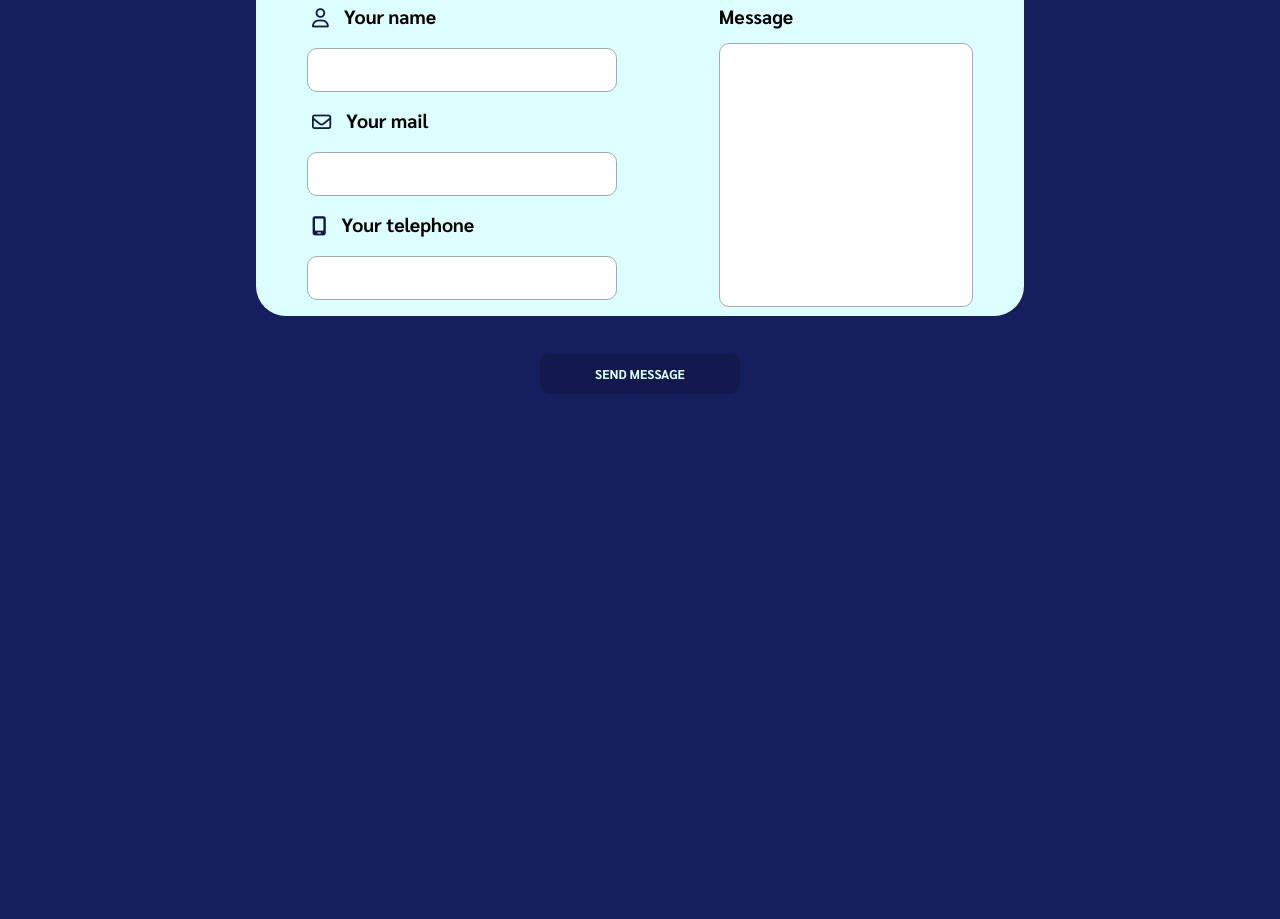
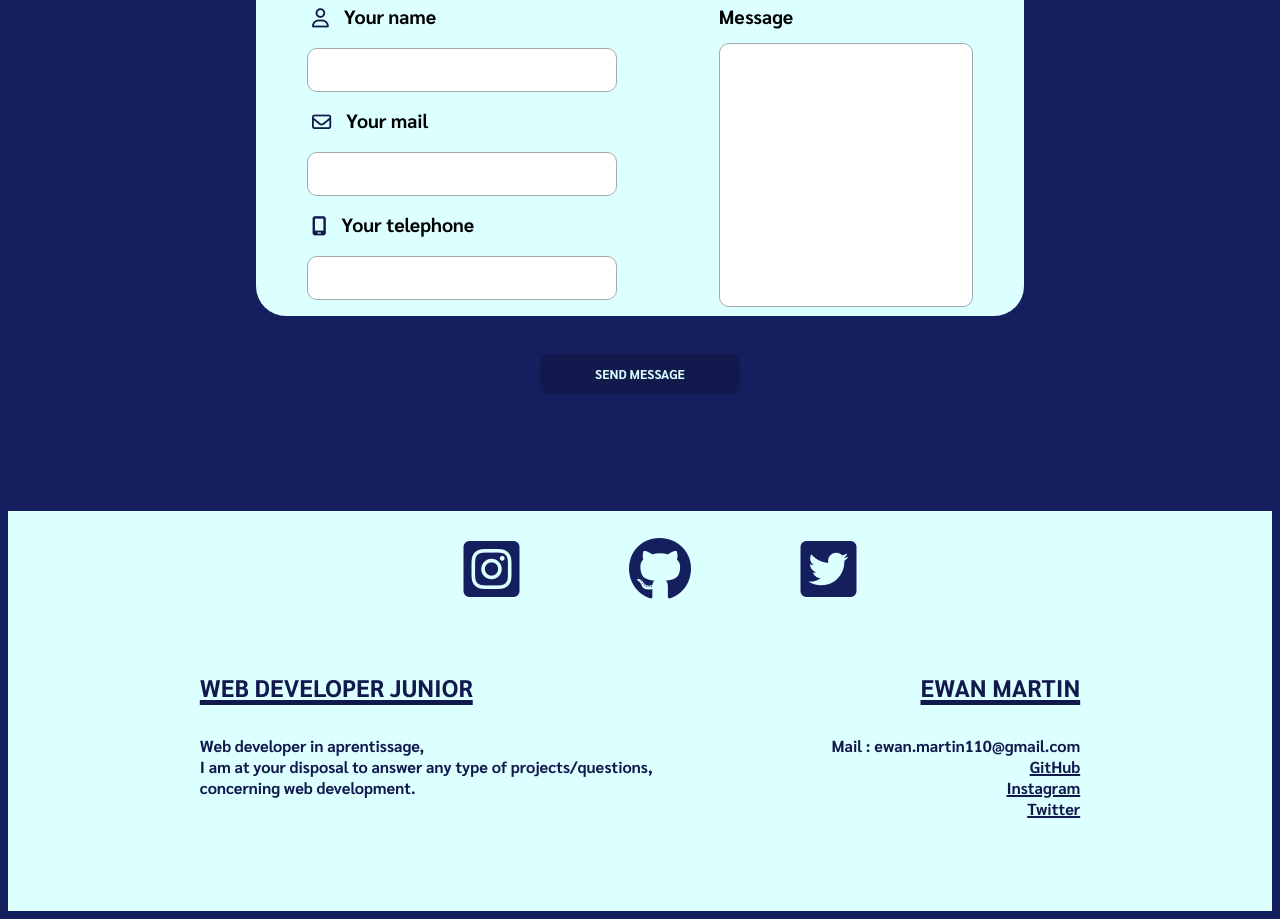
Before and after one commit to Ewan-Mrt/Portfolio, a plain HTML site: page index.html in a window 1280 px wide. Shown: the part 3710-4629 px from the top of the page. Before the commit the page ends 4165 px from the top, so only its background shows below. Drawn offline with Linux system fonts and the light colour scheme.

Commit message:
Footer HTML & CSS

```diff
--- a/index.html
+++ b/index.html
@@ -167,6 +167,36 @@
                 </div>
             </form>
         </section>
+
+        <footer>
+            <header>
+                <ul>
+                    <li><a href="https://instagram.com/mrt.ewan"><i class="fa-brands fa-square-instagram fa-4x"></i></i></a></li>
+                    <li id="middle"><a href="https://github.com/Ewan-Mrt"><i class="fa-brands fa-github fa-4x"></i></a></li>
+                    <li><a href="https://twitter.com/mrt_ewan"><i class="fa-brands fa-square-twitter fa-4x"></i></i></a></li>
+
+                </ul>
+            </header>
+            <section>
+                <article id="Me">
+                    <h4>Web Developer Junior</h4>
+                    <p>
+                        Web developer in aprentissage, <br>
+                        I am at your disposal to answer any type of projects/questions,<br>
+                        concerning web development.<br>
+                    </p>
+                </article>
+                <article id="Contact">
+                    <h4>Ewan Martin</h4>
+                    <p>Mail : ewan.martin110@gmail.com <br/>
+                       <a href="https://github.com/Ewan-Mrt">GitHub</a> <br/>
+                       <a href="https://instagram.com/mrt.ewan">Instagram</a> <br/>
+                       <a href="https://twitter.com/mrt_ewan">Twitter</a> <br/>
+                    </p>
+                </article>
+
+            </section>
+        </footer>
     </span>
     <!-- LIB -->
     <script src="./assets/lib/locomotive-scroll.min.js"></script>
--- a/style.css
+++ b/style.css
@@ -3,10 +3,10 @@ body{
     background-color: #151F5E;
     font-family: 'Sarabun', Arial;
     margin-top: 0%;
+    overflow-x: hidden;
 }
 
 /* Fonts */
-
 @font-face {
     font-family: 'Sarabun';
     src: url(assets/fonts/Sarabun-Regular.ttf);
@@ -24,7 +24,6 @@ body{
 }
 
 /* Personalization */
-
 *::selection{
     background-color: #70d6d6;
     color: #11194D;
@@ -133,7 +132,6 @@ header p{
 }
 
 /* Apparition H1 */
-
 #h1-wrapper{
     transition-delay: 0.3s;
 }
@@ -341,7 +339,6 @@ section{
 }
 
 /* Gallery */
-
 .gallery{
     display: flex;
     flex-direction: row;
@@ -392,7 +389,6 @@ section{
 }
 
 /* Recouvrement */
-
 .recouvrement{
     position: absolute;
     top: 0;
@@ -429,7 +425,6 @@ section{
 }
 
 /* Ul */
-
 .box_project ul{
     font-family: 'Grafont', 'Sarabun', arial, sans-serif;
     font-size: 0.8vw;
@@ -457,7 +452,6 @@ a{
 /* CONTACT ME */
 
 /* Header */
-
 .contact{
     display: flex;
     justify-content: center;
@@ -498,7 +492,6 @@ form .separation{
 }
 
 /* Corp du form */
-
 form .corp_formulaire{
     display: flex;
     flex-direction: row;
@@ -516,7 +509,6 @@ form .corp_formulaire .boite .title .label{
 }
 
 /* Gauche */
-
 form .corp_formulaire .gauche .boite{
     display: flex;
     flex-direction: column;
@@ -545,7 +537,6 @@ form .corp_formulaire .gauche .boite .title{
 }
 
 /* Droit */
-
 form .corp_formulaire .droit .boite{
     display: flex;
     flex-direction: column;
@@ -568,7 +559,6 @@ form .corp_formulaire .droit .boite textarea{
 }
 
 /* Pied du form */
-
 form .pied_formulaire{
     margin-top: 3vw;
 }
@@ -591,3 +581,73 @@ form .pied_formulaire button{
 form .pied_formulaire button:hover{
     background-color: #151F5E;
 }
+
+/* FOOTER */
+
+footer{
+    background-color: #DCFFFF;
+    color: #11194D;
+    height: 50vh;
+}
+
+
+/* Footer > Header */
+footer header{
+    height: 10vh;
+}
+
+footer header ul{
+    display: flex;
+    flex-direction: row;
+    justify-content: center;
+    list-style-type: none;
+    margin-top: 2vw;
+}
+
+#middle{
+    margin-left: 10%;
+    margin-right: 10%;
+}
+
+footer header ul li a i{
+    color: #151F5E;
+}
+
+/* Footer > Section */
+footer section{
+    display: flex;
+    flex-direction: row;
+    justify-content: space-around;
+    margin-top: 6vh;
+    margin-left: 8vw;
+    margin-right: 8vw;
+}
+
+#Me h4{
+    font-family: 'Sarabun';
+    font-size: 1.5em;
+    text-transform: uppercase;
+    text-decoration: underline 5px;
+
+}
+
+#Me p{
+    font-size: 1em;
+}
+
+#Contact{
+    text-align: right;
+}
+
+#Contact h4{
+    font-family: 'Sarabun';
+    font-size: 1.5em;
+    text-transform: uppercase;
+    text-decoration: underline 5px;
+
+}
+
+#Contact p a{
+    color: #11194D;
+    text-decoration: underline 2px;
+}
```
